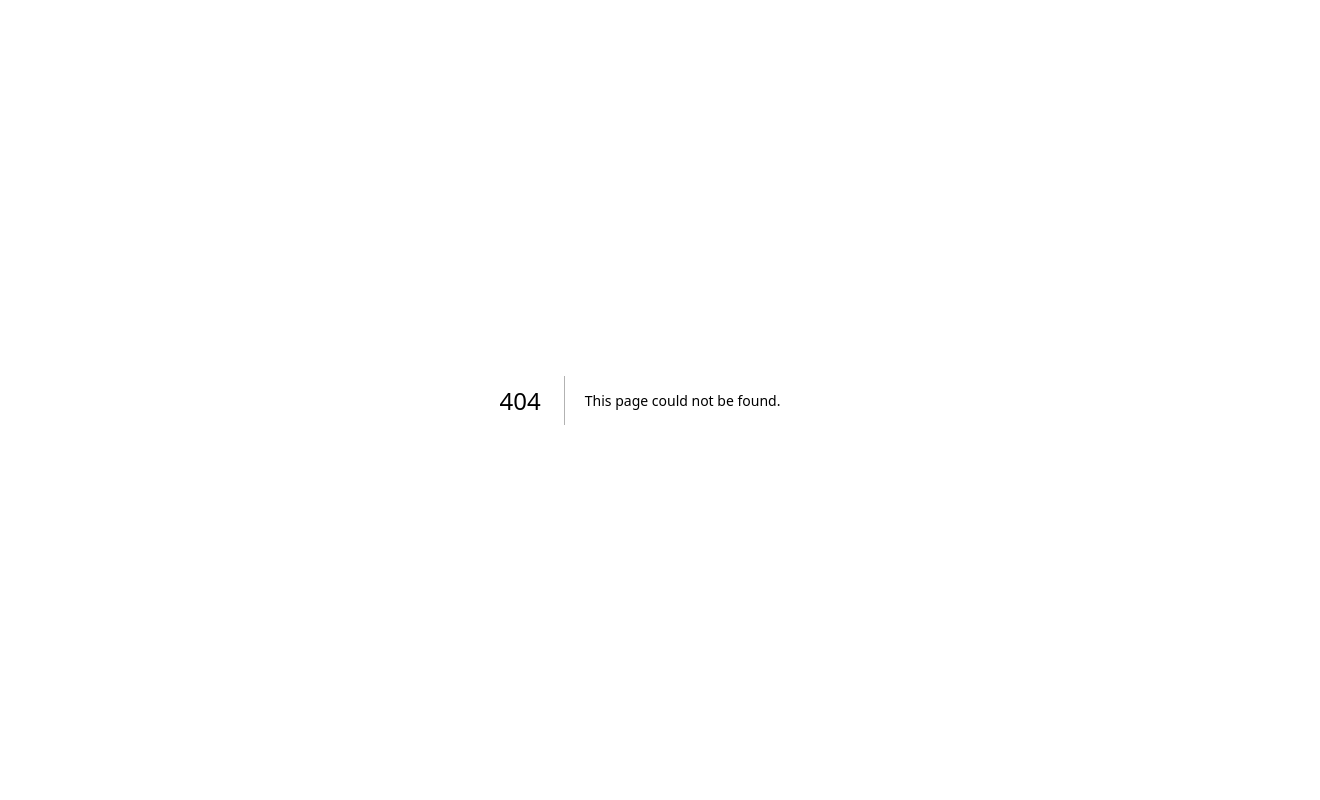
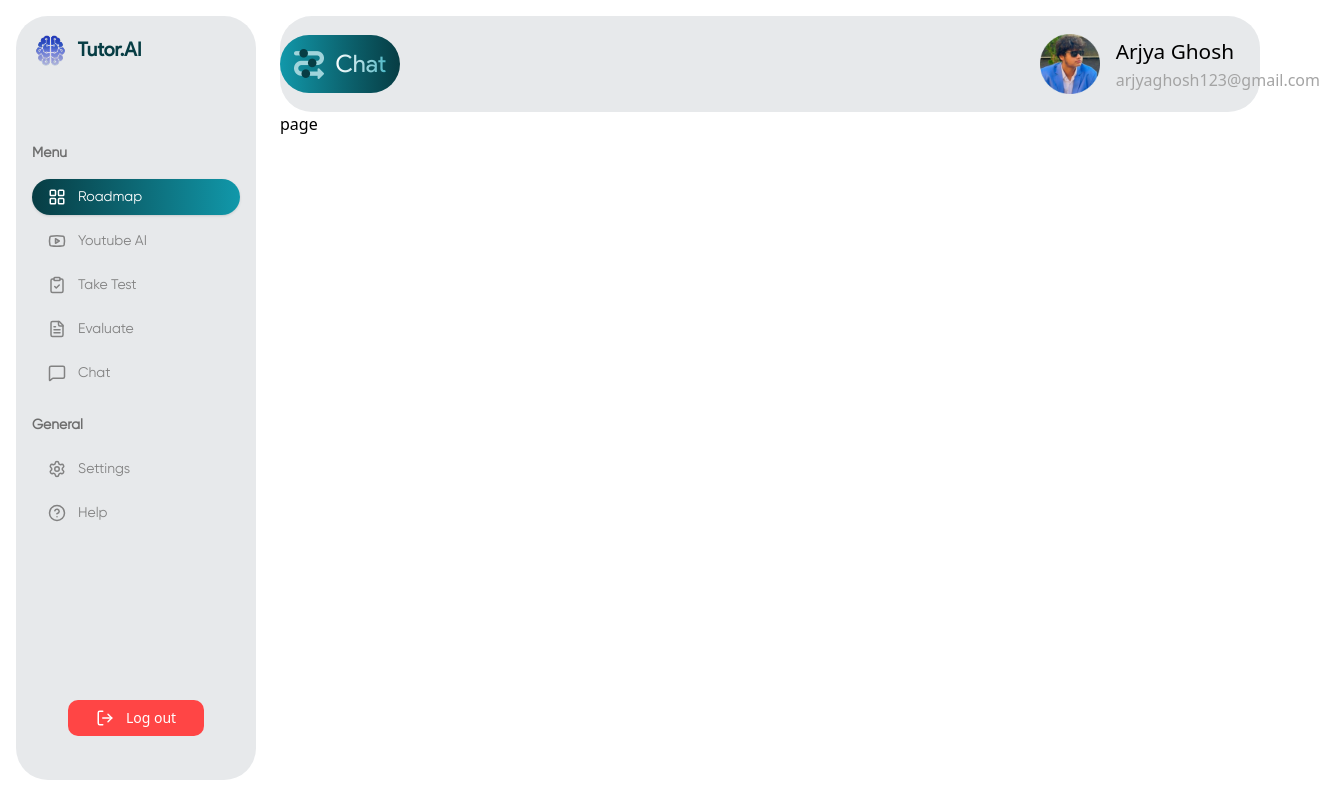
Before and after one commit to joyxcode2005/TUTOR-AI, a Next.js app in the folder frontend/: page /chat in a window 1280 px wide. Before the commit this address had no page. Shown: the whole page, 1320 px wide, since content can reach past the window. Built offline with nearby package versions, Linux system fonts and the light colour scheme.

Commit message:
dashboard routs created

```diff
--- /dev/null
+++ b/frontend/src/app/(dashboard)/chat/page.tsx
@@ -0,0 +1,9 @@
+import React from 'react'
+
+const page = () => {
+  return (
+    <div>page</div>
+  )
+}
+
+export default page
--- /dev/null
+++ b/frontend/src/app/(dashboard)/evaluate/page.tsx
@@ -0,0 +1,9 @@
+import React from 'react'
+
+const page = () => {
+  return (
+    <div>page</div>
+  )
+}
+
+export default page
--- /dev/null
+++ b/frontend/src/app/(dashboard)/layout.tsx
@@ -0,0 +1,18 @@
+import Navbar from '@/components/Navbar'
+import Sidebar from '@/components/Sidebar'
+import React from 'react'
+
+
+const layout = ({children}:{children:React.ReactNode}) => {
+  return (
+    <div className="grid grid-cols-[280px_1fr]">
+      <Sidebar />
+     <div>
+        <Navbar />
+        {children}
+     </div>
+    </div>
+  )
+}
+
+export default layout
--- a/frontend/src/app/Roadmap/page.tsx
+++ b/frontend/src/app/(dashboard)/roadmap/page.tsx
@@ -3,9 +3,8 @@ import Navbar from "@/components/Navbar";
 
 function page(){
   return(
-    <div className="grid grid-cols-[280px_1fr]">
-      <Sidebar/>
-      <Navbar/>
+    <div>
+
     </div>
   )
 }
--- /dev/null
+++ b/frontend/src/app/(dashboard)/taketest/page.tsx
@@ -0,0 +1,9 @@
+import React from 'react'
+
+const page = () => {
+  return (
+    <div>page</div>
+  )
+}
+
+export default page
--- /dev/null
+++ b/frontend/src/app/(dashboard)/youtubeai/page.tsx
@@ -0,0 +1,9 @@
+import React from 'react'
+
+const page = () => {
+  return (
+    <div>page</div>
+  )
+}
+
+export default page
```
